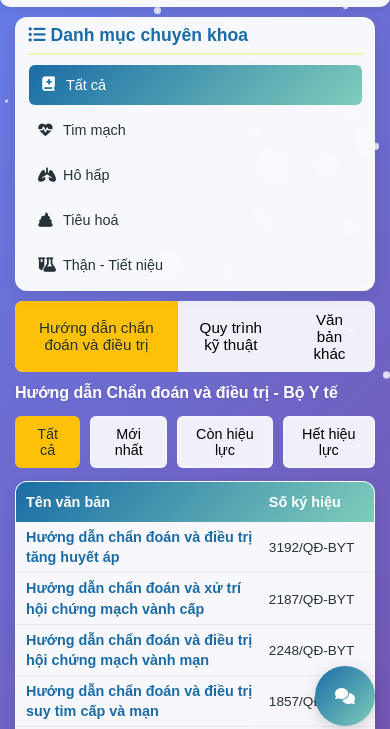
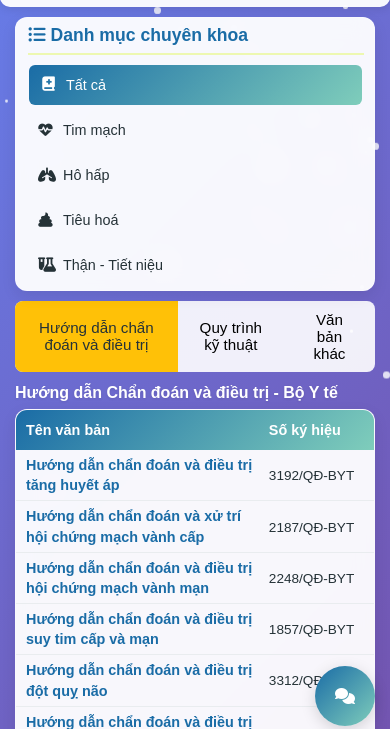
Before and after one commit to nguyenvandung1409/ai-vanbanbyt, a plain HTML site: page index.html in a window 390 px wide. Shown: the part 103-832 px from the top of the page. Drawn offline with Linux system fonts and the light colour scheme.

Commit message:
Add files via upload

```diff
--- a/index.html
+++ b/index.html
@@ -884,9 +884,7 @@
             }
 
             .filter-options {
-                width: 100%;
-                overflow-x: auto;
-                padding-bottom: 8px;
+                display: none;
             }
 
             .search-filters {
```
